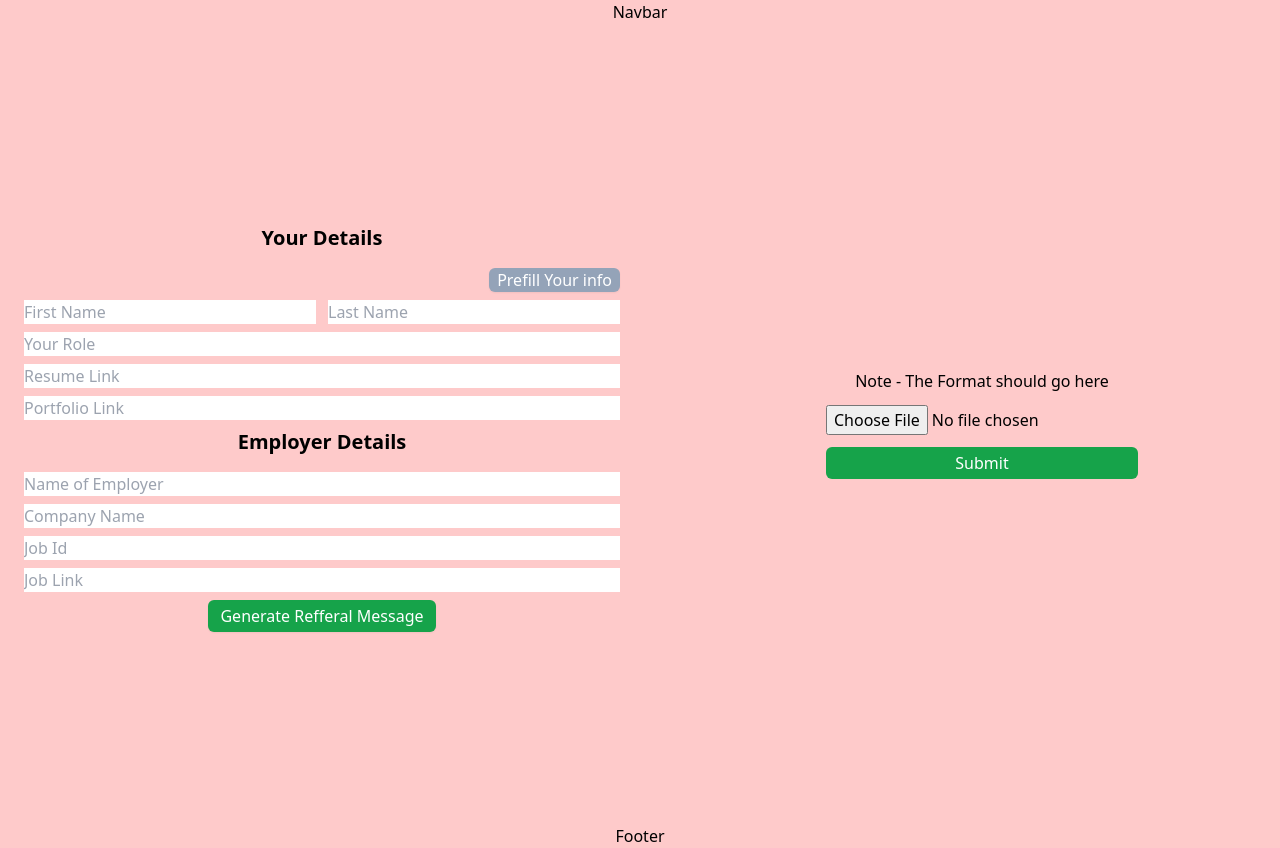
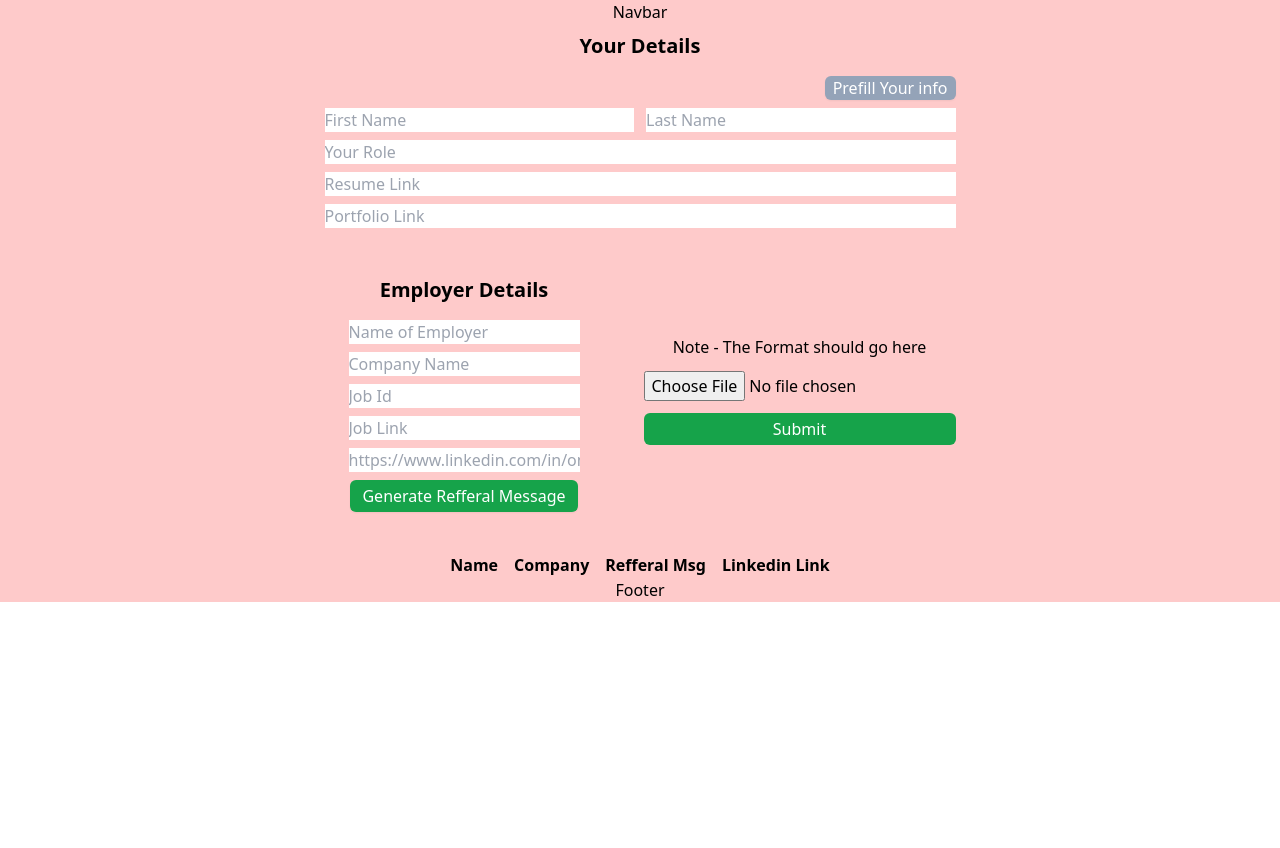
Before and after one commit to Omkar-Jawalkar/refferal-msg-generator, a React (Vite) app: page / in a window 1280 px wide. After the commit the page ends 800 px from the top, so only its background shows below. Built offline with nearby package versions, Linux system fonts and the light colour scheme.

Commit message:
All good

```diff
--- /dev/null
+++ b/src/components/display-results/DisplayResults.jsx
@@ -0,0 +1,37 @@
+import { useContext } from "react";
+import { MyDetailsContext } from "../../context/MyDetailsContext";
+import { Link } from "react-router-dom";
+const DisplayResults = () => {
+    const { result } = useContext(MyDetailsContext);
+    return (
+        <div className="flex flex-col justify-center items-center">
+            <table>
+                <tr>
+                    <th className="px-2">Name</th>
+                    <th className="px-2">Company</th>
+                    <th className="px-2"> Refferal Msg</th>
+                    <th className="px-2">Linkedin Link</th>
+                </tr>
+                {result.map((res, index) => {
+                    return (
+                        <tr key={index}>
+                            <th> {res?.employee_name} </th>
+                            <th>{res?.company}</th>
+                            <th>MESG</th>
+                            <th>
+                                <a
+                                    className="text-blue-800"
+                                    href={res?.employee_linkedin_url}
+                                >
+                                    LINKEDIN LINK
+                                </a>
+                            </th>
+                        </tr>
+                    );
+                })}
+            </table>
+        </div>
+    );
+};
+
+export default DisplayResults;
--- /dev/null
+++ b/src/components/display-results/ParseRefferalMessage.jsx
@@ -0,0 +1,5 @@
+const ParseRefferalMessage = (props) => {
+    return <div>ParseRefferalMessage</div>;
+};
+
+export default ParseRefferalMessage;
--- a/src/components/form-component/EmployerDetails.jsx
+++ b/src/components/form-component/EmployerDetails.jsx
@@ -1,15 +1,19 @@
-import { useState } from "react";
+import { useContext, useState } from "react";
 import helpReplace from "../../utils/helpReplace";
 import { data } from "../../data/refferalData";
 import useLocalStorage from "../../hooks/useLocalStorage";
+import { MyDetailsContext } from "../../context/MyDetailsContext";
+
 const EmployerDetails = () => {
-    const [firstName, setFirstName] = useLocalStorage("first-name", "");
-    const [lastName, setLastName] = useLocalStorage("last-name", "");
+    const [firstName] = useLocalStorage("first-name", "");
+    const [lastName] = useLocalStorage("last-name", "");
     const [employeeName, setEmployeeName] = useState("");
     const [companyName, setCompanyName] = useState("");
     const [jobId, setJobId] = useState("");
     const [jobLink, setJobLink] = useState("");
     const [role, setRole] = useState("Frontend Developer");
+    const [linkedinUrl, setLinkedinUrl] = useState("");
+    const { setResult } = useContext(MyDetailsContext);
 
     const gererateRefferalMessage = () => {
         let employeeObj = {
@@ -18,9 +22,15 @@ const EmployerDetails = () => {
             job_id: jobId,
             job_link: jobLink,
             role: role,
+            employee_linkedin_url: linkedinUrl,
         };
 
-        helpReplace(firstName + " " + lastName, employeeObj, data[0]);
+        const obj = helpReplace(
+            firstName + " " + lastName,
+            employeeObj,
+            data[0]
+        );
+        setResult((prev) => [...prev, { ...obj, ...employeeObj }]);
     };
 
     return (
@@ -62,6 +72,15 @@ const EmployerDetails = () => {
                 className="w-full"
                 placeholder="Job Link"
             />
+            <input
+                value={linkedinUrl}
+                onChange={(e) => {
+                    setLinkedinUrl(e.target.value);
+                }}
+                type="text"
+                className="w-full"
+                placeholder="https://www.linkedin.com/in/omkar-jawalkar-68b658208/"
+            />
 
             <button
                 onClick={() => {
--- a/src/components/form-component/FormComponent.jsx
+++ b/src/components/form-component/FormComponent.jsx
@@ -1,10 +1,8 @@
 import EmployerDetails from "./EmployerDetails";
-import YourDetails from "./YourDetails";
 
 const FormComponent = () => {
     return (
         <div className=" flex-1 gap-4  px-6  flex-col justify-center items-center ">
-            <YourDetails />
             <EmployerDetails />
         </div>
     );
--- a/src/pages/home/Home.jsx
+++ b/src/pages/home/Home.jsx
@@ -1,11 +1,28 @@
+import { useState } from "react";
 import CsvComponemt from "../../components/csv-component/CsvComponemt";
 import FormComponent from "../../components/form-component/FormComponent";
+import YourDetails from "../../components/form-component/YourDetails";
+import DisplayResults from "../../components/display-results/DisplayResults";
+import { MyDetailsContext } from "../../context/MyDetailsContext";
 
 const Home = () => {
+    const [result, setResult] = useState([]);
     return (
-        <div className="flex gap-10 w-full h-screen  justify-center items-center">
-            <FormComponent />
-            <CsvComponemt />
+        <div className="flex flex-col gap-10 justify-center items-center">
+            <YourDetails />
+            {/* ADDING CONTEXT */}
+            <MyDetailsContext.Provider
+                value={{
+                    result,
+                    setResult,
+                }}
+            >
+                <div className="flex gap-10 w-full justify-center items-center">
+                    <FormComponent />
+                    <CsvComponemt />
+                </div>
+                <DisplayResults />
+            </MyDetailsContext.Provider>
         </div>
     );
 };
--- a/src/utils/helpReplace.jsx
+++ b/src/utils/helpReplace.jsx
@@ -17,5 +17,5 @@ export default function helpReplace(myName, dataObj, refferalObject) {
         myName
     );
 
-    console.log(refferalObjectCpy);
+    return refferalObjectCpy;
 }
```
